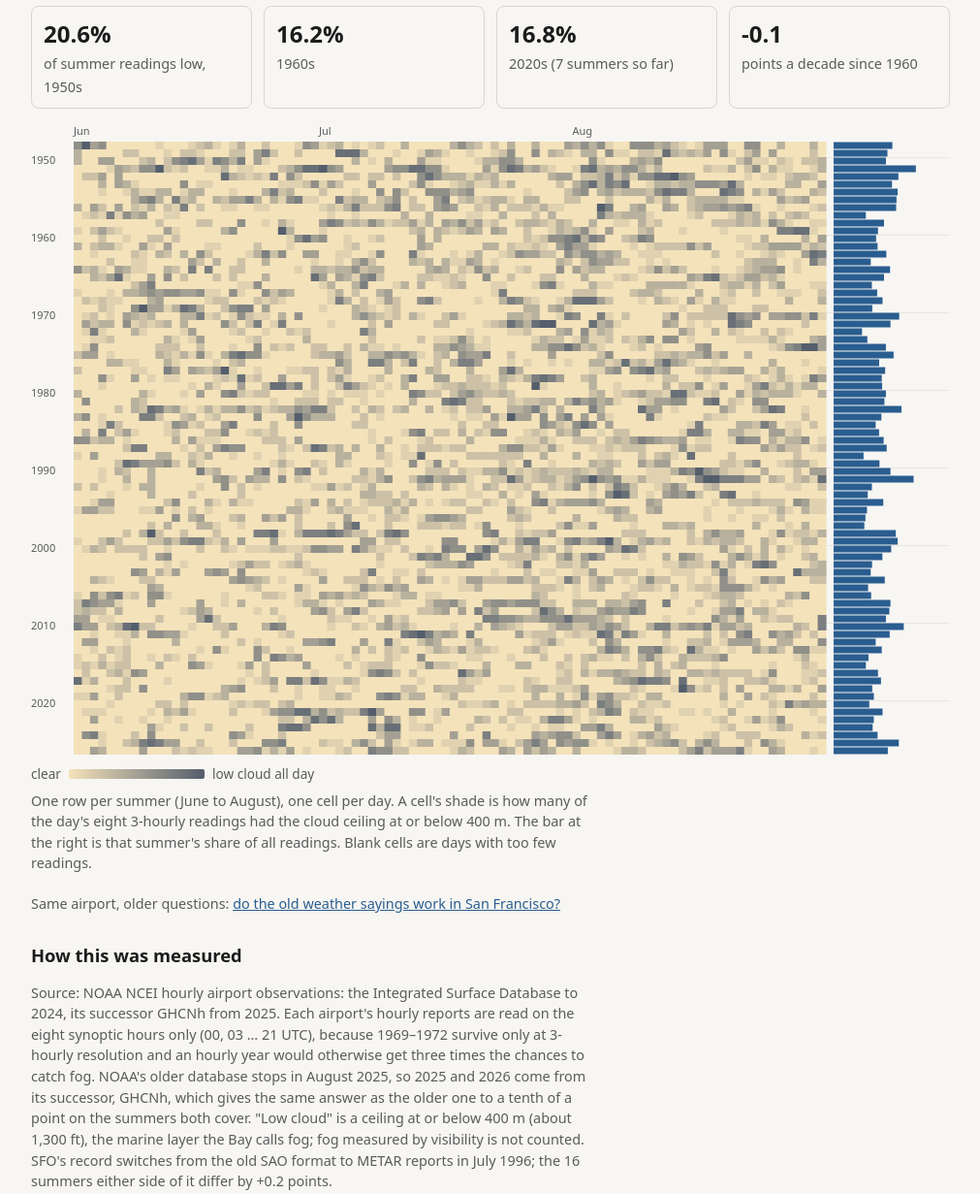
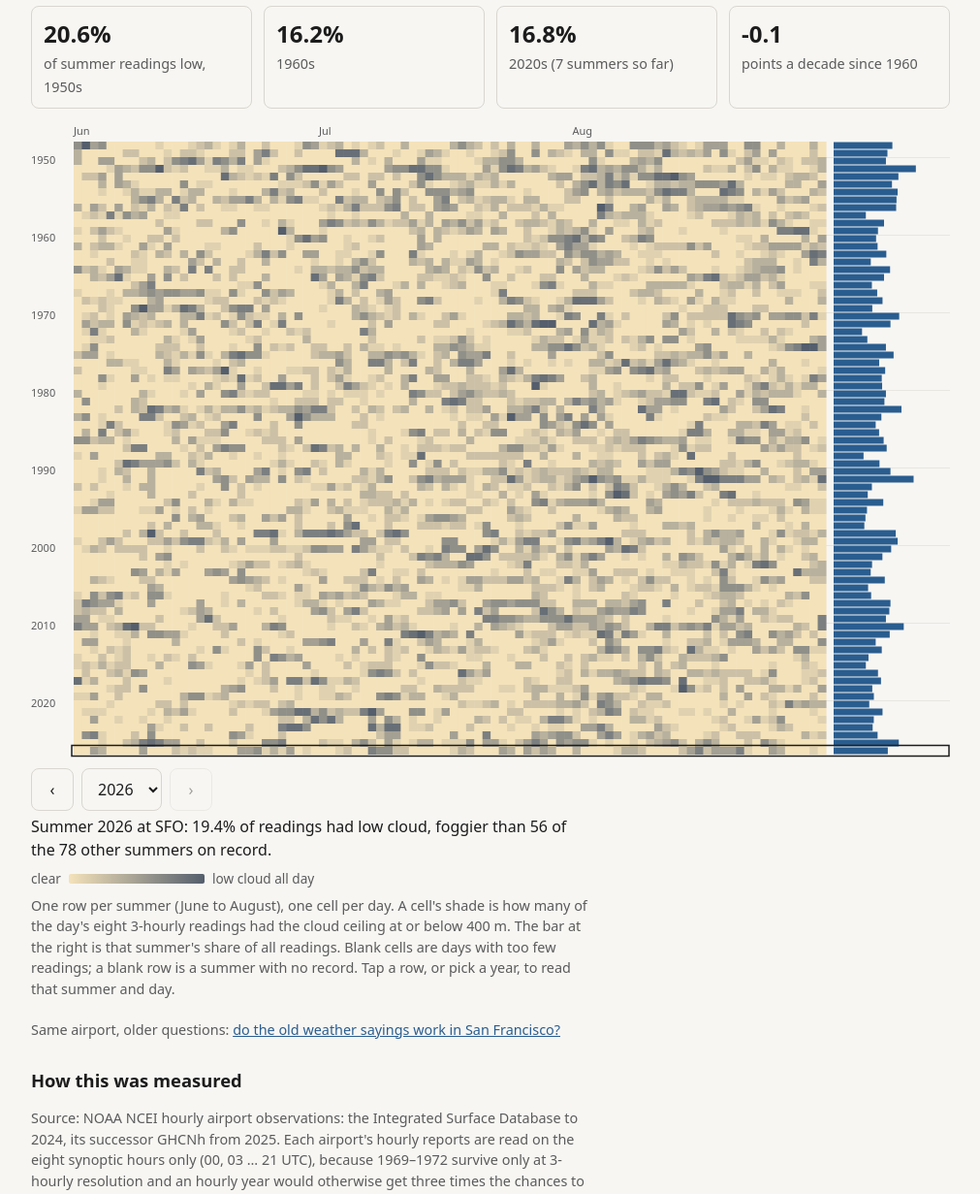
Before and after one commit to matmat202/fog-decades, a plain HTML site: page index.html in a window 1280 px wide. Shown: the part 240-1471 px from the top of the page at 97% size, without its empty margins (134-1145 px from the left). Drawn offline with Linux system fonts and the light colour scheme.

Commit message:
Update fog-decades 2026-11-12
🤖 Generated with [Claude Code](https://claude.com/claude-code)

```diff
--- a/fog.js
+++ b/fog.js
@@ -26,6 +26,29 @@ const FOG = {
       `(${s.slope_pp_per_decade >= 0 ? "+" : ""}${f(s.slope_pp_per_decade)} points a decade), ` +
       `and Oakland has ${o.slope_pp_per_decade >= 0 ? "gained" : "lost"} ${f(Math.abs(o.slope_pp_per_decade))} points a decade.`;
   },
+  // one summer in words: its share, where it stands among the others, and one day if picked
+  readout(data, key, year, day) {
+    const st = data.stations[key], y = st.years.find(r => r.year === year);
+    if (!y) return "";
+    const clearer = st.years.filter(r => r.share < y.share).length;
+    const name = key === "sfo" ? "SFO" : "Oakland";
+    let s = `Summer ${y.year} at ${name}: ${y.share.toFixed(1)}% of readings had low cloud, ` +
+      `foggier than ${clearer} of the ${st.years.length - 1} other summers on record.`;
+    if (day != null && data.days[day]) {
+      const [m, d] = data.days[day].split("-").map(Number);
+      const when = `${["Jun", "Jul", "Aug"][m - 6]} ${d}`, v = y.days[day];
+      s += v < 0 ? ` ${when} has too few readings to say.`
+        : ` ${when}: low cloud in about ${v} of 8 readings.`;
+    }
+    return s;
+  },
+  // which summer (row) and day (column) a point on the canvas falls on; day is null off the grid
+  hit(L, x, y) {
+    const r = Math.floor((y - L.top) / L.rh);
+    if (r < 0 || r >= L.rows) return null;
+    const c = Math.floor((x - L.left) / L.cw);
+    return { row: r, day: c >= 0 && c < L.ndays ? c : null };
+  },
 };
 
 function stats(data, key) {
@@ -40,12 +63,14 @@ function stats(data, key) {
   ];
 }
 
-function draw(canvas, data, key) {
+function draw(canvas, data, key, pick) {
   const st = data.stations[key];
   const dark = matchMedia("(prefers-color-scheme: dark)").matches;
   const css = getComputedStyle(document.documentElement);
   const fg = css.getPropertyValue("--muted").trim(), line = css.getPropertyValue("--line").trim();
-  const W = canvas.clientWidth, rows = st.years.length, ndays = data.days.length;
+  // one row per calendar year, so a summer with no record (Oakland 2000-03) is a blank row, not a closed gap
+  const first = st.years[0].year, rows = st.years[st.years.length - 1].year - first + 1;
+  const W = canvas.clientWidth, ndays = data.days.length;
   const left = 44, barW = Math.min(120, W * 0.18), gap = 8, top = 18;
   const cw = (W - left - barW - gap) / ndays, rh = Math.max(4, Math.min(8, cw * 1.1));
   const H = top + rows * rh + 4;
@@ -55,8 +80,8 @@ function draw(canvas, data, key) {
   g.font = "11px system-ui, sans-serif"; g.fillStyle = fg; g.textBaseline = "middle";
   ["Jun", "Jul", "Aug"].forEach((m, i) => g.fillText(m, left + data.days.findIndex(d => d.startsWith("0" + (6 + i))) * cw, 8));
   const maxShare = Math.max(...Object.values(data.stations).flatMap(s => s.years.map(y => y.share)));
-  st.years.forEach((y, r) => {
-    const yy = top + r * rh;
+  st.years.forEach(y => {
+    const yy = top + (y.year - first) * rh;
     if (y.year % 10 === 0) {
       g.fillStyle = fg; g.fillText(String(y.year), 0, yy + rh / 2);
       g.fillStyle = line; g.fillRect(left, yy, W - left, 0.5);
@@ -69,6 +94,13 @@ function draw(canvas, data, key) {
     g.fillStyle = css.getPropertyValue("--accent").trim();
     g.fillRect(left + ndays * cw + gap, yy + 0.5, barW * y.share / maxShare, rh - 1);
   });
+  const r = pick ? pick.year - first : -1;
+  if (r >= 0 && r < rows) {
+    g.strokeStyle = css.getPropertyValue("--fg").trim(); g.lineWidth = 1.5;
+    g.strokeRect(left - 2, top + r * rh - 1.5, W - left + 1, rh + 3);
+    if (pick.day != null) g.strokeRect(left + pick.day * cw - 1.5, top + r * rh - 3, cw + 3, rh + 6);
+  }
+  return { left, top, cw, rh, rows, ndays, first };
 }
 
 async function main() {
@@ -85,13 +117,31 @@ async function main() {
   const dark = matchMedia("(prefers-color-scheme: dark)").matches;
   document.getElementById("ramp").style.background =
     `linear-gradient(90deg, ${FOG.shade(0, dark)}, ${FOG.shade(8, dark)})`;
-  let key = "sfo";
+  let key = "sfo", layout = null;
+  const sel = document.getElementById("year");
+  const years = () => data.stations[key].years.map(y => y.year);
+  const pick = { year: years()[years().length - 1], day: null };
   const show = () => {
+    if (!years().includes(pick.year)) { pick.year = years()[years().length - 1]; pick.day = null; }
+    sel.innerHTML = years().slice().reverse().map(y => `<option${y === pick.year ? " selected" : ""}>${y}</option>`).join("");
+    document.getElementById("readout").textContent = FOG.readout(data, key, pick.year, pick.day);
+    const i = years().indexOf(pick.year);
+    document.getElementById("prev").disabled = i <= 0;
+    document.getElementById("next").disabled = i >= years().length - 1;
     document.getElementById("stats").innerHTML = stats(data, key)
       .map(([b, s]) => `<div class="stat"><b>${b}</b><span>${s}</span></div>`).join("");
     document.querySelectorAll(".tabs button").forEach(b => b.setAttribute("aria-pressed", b.dataset.stn === key));
-    draw(canvas, data, key);
+    layout = draw(canvas, data, key, pick);
   };
+  const move = d => { const ys = years(), i = ys.indexOf(pick.year) + d; if (ys[i]) { pick.year = ys[i]; show(); } };
+  document.getElementById("prev").addEventListener("click", () => move(-1));
+  document.getElementById("next").addEventListener("click", () => move(1));
+  sel.addEventListener("change", () => { pick.year = Number(sel.value); show(); });
+  canvas.addEventListener("click", e => {
+    const b = canvas.getBoundingClientRect(), h = layout && FOG.hit(layout, e.clientX - b.left, e.clientY - b.top);
+    if (!h || !years().includes(layout.first + h.row)) return;
+    pick.year = layout.first + h.row; pick.day = h.day; show();
+  });
   document.querySelectorAll(".tabs button").forEach(b => b.addEventListener("click", () => { key = b.dataset.stn; show(); }));
   addEventListener("resize", show);
   show();
--- a/index.html
+++ b/index.html
@@ -27,7 +27,7 @@
   .tabs { display:flex; gap:8px; margin:0 0 12px; flex-wrap:wrap; }
   .tabs button { font:inherit; padding:8px 14px; min-height:44px; border:1px solid var(--line); background:transparent; color:var(--fg); border-radius:8px; cursor:pointer; }
   .tabs button[aria-pressed="true"] { border-color:var(--accent); color:var(--accent); font-weight:600; }
-  .stats { display:grid; grid-template-columns:repeat(auto-fit, minmax(180px, 1fr)); gap:12px; margin:0 0 16px; }
+  .stats { display:grid; grid-template-columns:repeat(auto-fit, minmax(150px, 1fr)); gap:12px; margin:0 0 16px; }
   .stat { border:1px solid var(--line); border-radius:8px; padding:10px 12px; }
   .stat b { display:block; font-size:1.5rem; }
   .stat span { color:var(--muted); font-size:.9rem; }
@@ -38,6 +38,12 @@
   .legend i { display:inline-block; width:140px; height:10px; border-radius:2px; }
   h2 { font-size:1.15rem; margin:28px 0 6px; }
   a { color:var(--accent); }
+  canvas { cursor:pointer; }
+  .pick { display:flex; align-items:center; gap:8px; margin:10px 0 4px; }
+  .pick button, .pick select { font:inherit; min-height:44px; padding:6px 12px; border:1px solid var(--line); background:transparent; color:var(--fg); border-radius:8px; }
+  .pick button { min-width:44px; cursor:pointer; }
+  .pick button:disabled { opacity:.4; cursor:default; }
+  #readout { margin:0 0 8px; max-width:62ch; min-height:3em; }
 </style>
 </head>
 <body>
@@ -54,10 +60,17 @@
 
   <figure>
     <canvas id="grid" role="img" aria-label="One row per summer, one cell per day, darker grey for more low-cloud readings"></canvas>
+    <div class="pick">
+      <button type="button" id="prev" aria-label="Earlier summer">&lsaquo;</button>
+      <select id="year" aria-label="Summer"></select>
+      <button type="button" id="next" aria-label="Later summer">&rsaquo;</button>
+    </div>
+    <p id="readout" aria-live="polite"></p>
     <div class="legend">clear <i id="ramp"></i> low cloud all day</div>
     <figcaption>One row per summer (June to August), one cell per day. A cell's shade is how many of the
       day's eight 3-hourly readings had the cloud ceiling at or below <span class="lowm">400</span> m. The bar at the right is
-      that summer's share of all readings. Blank cells are days with too few readings.</figcaption>
+      that summer's share of all readings. Blank cells are days with too few readings; a blank row is a summer with no record.
+      Tap a row, or pick a year, to read that summer and day.</figcaption>
   </figure>
 
   <p class="note">Same airport, older questions: <a href="lore/">do the old weather sayings work in San Francisco?</a></p>
```
